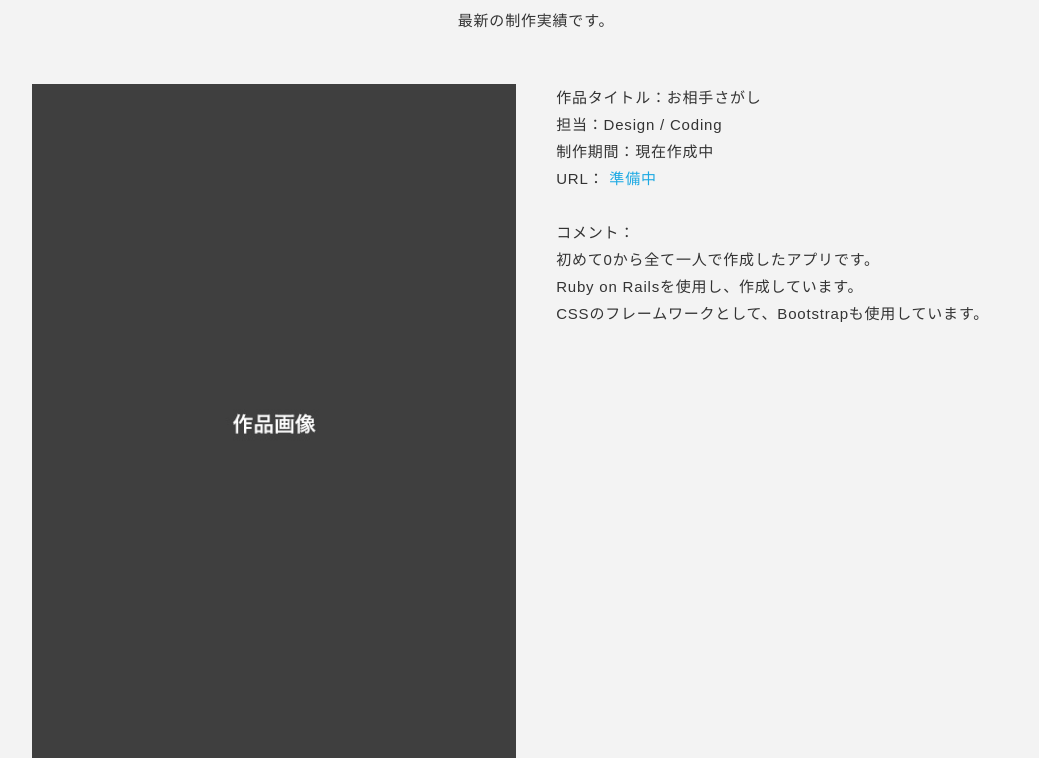
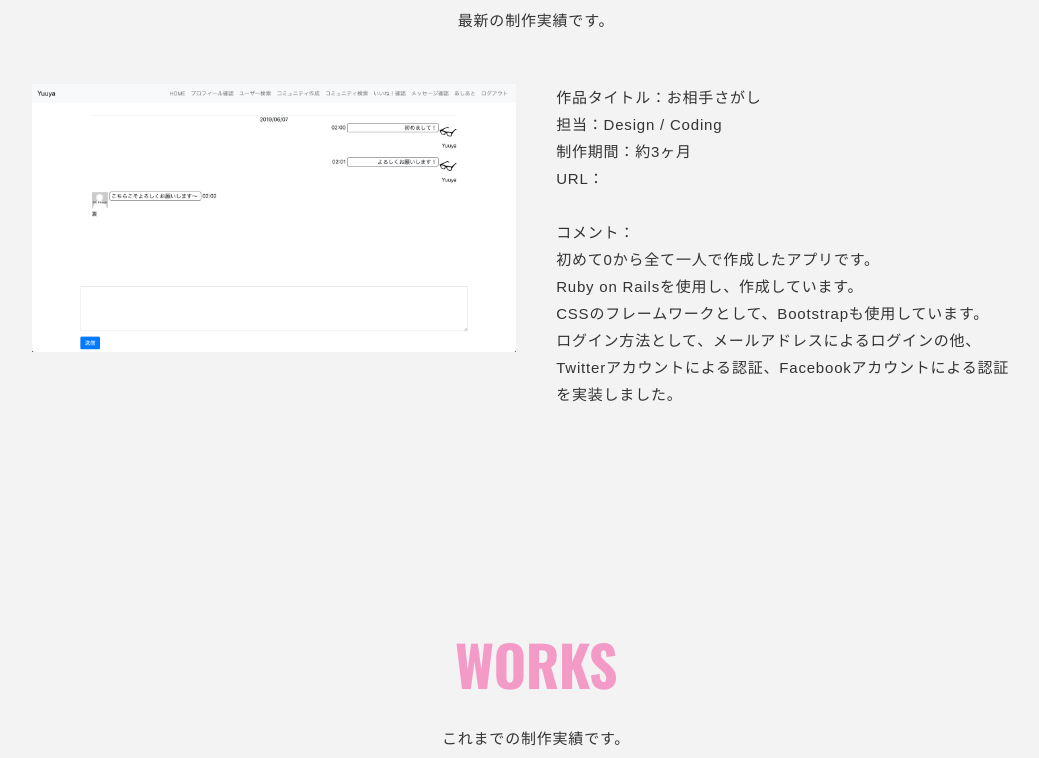
Before and after one commit to Yuuya1753/Yuuya1753.github.io, a plain HTML site: page index.html in a window 1280 px wide. Shown: the part 742-1500 px from the top of the page, without its empty margins (104-1143 px from the left). Drawn offline with nearby package versions, Linux system fonts and the light colour scheme; a web font is replaced by a local one.

Commit message:
update(修正)
最新の制作実績を修正

```diff
--- a/index.html
+++ b/index.html
@@ -52,17 +52,20 @@
           </div>
           <div class="two-column-wrapper">
             <div class="two-column-image">
-              <img src="img/latestworks/latestworks.jpg" alt="">
+              <img src="img/latestworks/お相手さがしサンプル.png" alt="">
             </div>
             <div class="two-column-desc">
               <p class="text">
-                作品タイトル：お相手さがし<br> 担当：Design / Coding<br> 制作期間：現在作成中
+                作品タイトル：お相手さがし<br> 担当：Design / Coding<br> 制作期間：約3ヶ月
                 <br> URL：
-                <a href="#">準備中</a><br>
+                <a href="https://www.matching-app.work/"></a><br>
                 <br> コメント：
                 <br>初めて0から全て一人で作成したアプリです。
                 <br>Ruby on Railsを使用し、作成しています。
                 <br>CSSのフレームワークとして、Bootstrapも使用しています。
+                <br>ログイン方法として、メールアドレスによるログインの他、
+                <br>Twitterアカウントによる認証、Facebookアカウントによる認証
+                <br>を実装しました。
               </p>
             </div>
           </div>
@@ -146,7 +149,7 @@
                 <div class="rating">
                   <p class="rate rate3"></p>
                 </div>
-                <p class="text">勉強がてら、マッチングアプリを作成しています。<br>
+                <p class="text">勉強がてら、マッチングアプリを作成しました。<br>
                   ＊参考テキスト/講座<br>
                   - 現場で使える Ruby on Rails 5速習実践ガイド<br>
                   - Progate Ruby on Rails<br>
```
Also changed, not shown: img/latestworks/お相手さがしサンプル.png (added).
